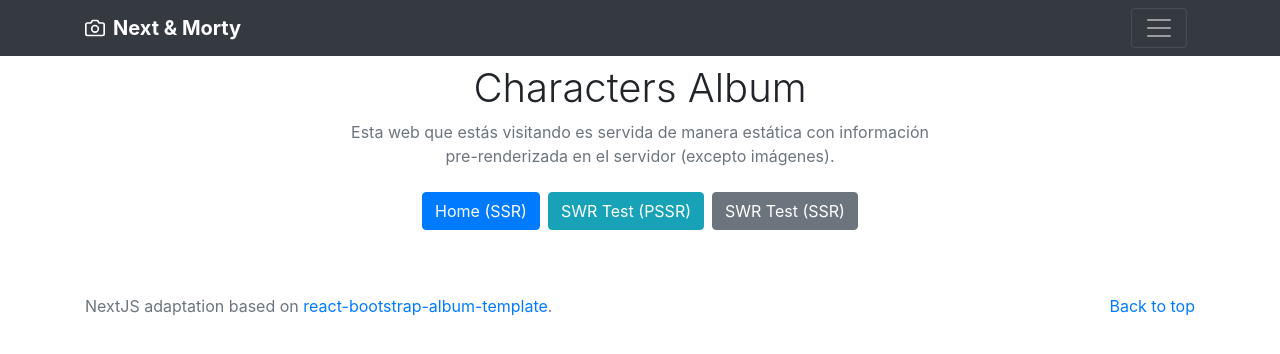
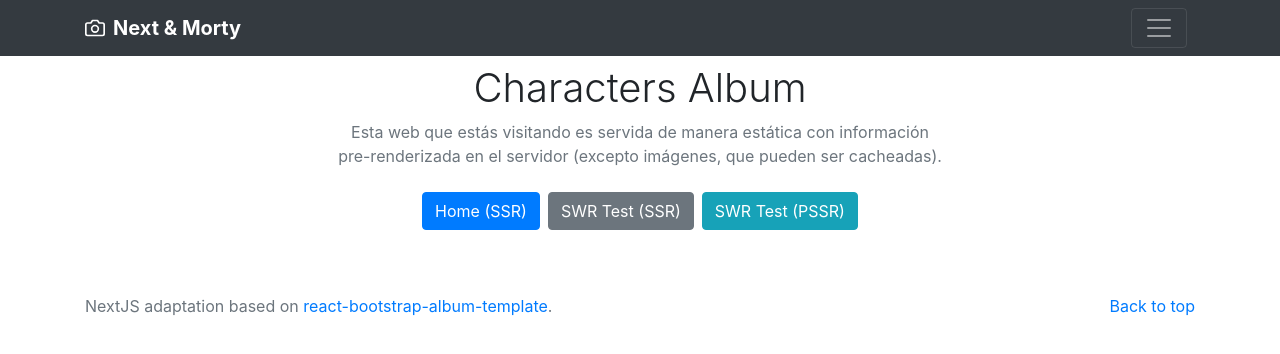
Before and after one commit to iortega-dev/next-and-morty, a Next.js app: page / in a window 1280 px wide. Shown: the top 354 px of the page. Built offline with nearby package versions, Linux system fonts and the light colour scheme; no server answers.

Commit message:
[ADD] Added page descriptions

```diff
--- a/components/Main.jsx
+++ b/components/Main.jsx
@@ -12,10 +12,9 @@ const Main = ({ allCharactersData, onLoadMorePSSR, onLoadMoreSSR }) => {
                 <Container>
                     <h1 className="jumbotron-heading">Characters Album</h1>
                     <p className="text-muted">
-                        {router.route === '/swr'
-                            ? 'Esta web que estás visitando es servida de manera progresiva, primero tienes la información provista por el servidor, como por ejemplo este texto, y luego aparecerá el resultado con los personajes (incluye un timeout de 2 segundos)'
-                            : 'Esta web que estás visitando es servida de manera estática con información pre-renderizada en el servidor (excepto imágenes).'
-                        }
+                        {router.route === '/' ? 'Esta web que estás visitando es servida de manera estática con información pre-renderizada en el servidor (excepto imágenes, que pueden ser cacheadas).' : ''}
+                        {router.route === '/swr-pssr' ? 'Esta web que estás visitando es servida de manera progresiva, primero tienes la información provista por el servidor, como por ejemplo este texto, y luego aparecerá el resultado con los personajes (incluye un timeout de 2 segundos). El botón verde cargará la segunda página de resultados.' : ''}
+                        {router.route === '/swr-ssr' ? 'Esta web que estás es servida de manera estática al igual que la página principal, pero usando el método indicado por SWR. El botón verde cargará la segunda página de resultados.' : ''}
                     </p>
                     <p>
                         <Link href="/">
@@ -23,14 +22,14 @@ const Main = ({ allCharactersData, onLoadMorePSSR, onLoadMoreSSR }) => {
                                 Home (SSR)
                             </Button>
                         </Link>
+                        <Link href="/swr-ssr">
+                            <Button color="secondary" className="mx-1">
+                                SWR Test (SSR)
+                            </Button>
+                        </Link>
                         <Link href="/swr-pssr">
                             <Button color="info" className="mx-1">
                                 SWR Test (PSSR)
-                            </Button>
-                        </Link>
-                        <Link href="/swr-ssr">
-                            <Button color="secondary" className="mx-1">
-                                SWR Test (SSR)
                             </Button>
                         </Link>
                         {router.route === '/swr-pssr' &&
```
